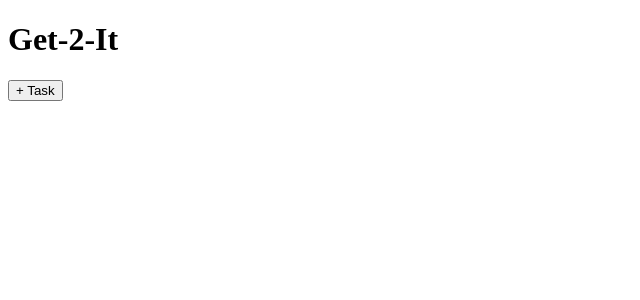
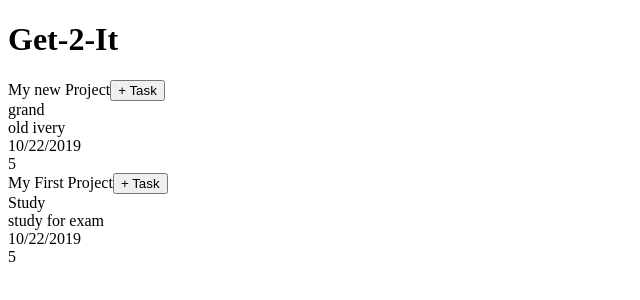
Before and after one commit to garyarzuma/To-Do-List, a website built with webpack: page dist/index.html in a window 1280 px wide. Shown: the whole page, without its empty margins (0-640 px from the left). Built offline with nearby package versions, Linux system fonts and the light colour scheme.

Commit message:
Added +Task button that assigns task to project

```diff
--- a/src/addItemPopUp.js
+++ b/src/addItemPopUp.js
@@ -1,32 +1,38 @@
+import addToDOM from './addToDOM';
 import toDoItem from './toDoItem';
 
 const addItemPopUp = (() => {
     const myForm = document.getElementById('myForm');
 
-    const showForm = () => myForm.style.display = "block";
+    const showForm = (e) => {
+        document.getElementById("myProject").textContent = e.target.parentElement.id;
+        myForm.style.display = "block";
+    }
     const closeForm = () => myForm.style.display = "none";
 
 
+    const clearForm = (myForm) => {
+        myForm.title.value = "";
+        myForm.description.value = "";
+        myForm.date.value = ""
+        myForm.dropdown.value = "1";
+    }
+
     const handleFormInput = (e) => {
         const myForm = e.target.form;
+        const selectedProject = document.getElementById("myProject");
 
-       const myItem = toDoItem(myForm.title.value,
+        const myItem = toDoItem(myForm.title.value,
                 myForm.description.value,
                 myForm.date.value,
                 myForm.dropdown.value);
 
+        myItem.myProject = selectedProject.textContent;
+
+        addToDOM.displayTask(myItem);
 
         closeForm();
-        //clearForm(myForm);
-
-    }
-
-    const clearForm = (myForm) => {
-
-        myForm.title.value = "";
-        myForm.description.value = "";
-        myForm.date.value = ""
-        myForm.dropdown.value = "1";
+        clearForm(myForm);
 
     }
 
--- /dev/null
+++ b/src/addToDOM.js
@@ -0,0 +1,44 @@
+import eventListener from './eventListener';
+
+const addToDOM = (() => {
+
+    const displayProject = (myProject) => {
+        const myProjectDiv = document.createElement('div');
+        myProjectDiv.className = "projectItem";
+        myProjectDiv.id = myProject.title;
+        document.querySelector(".project-Container").appendChild(myProjectDiv)
+
+        myProjectDiv.textContent = myProject.title;
+
+        const myButton = document.createElement('button');
+        myButton.className = "addTaskButton";
+        myButton.textContent = "+ Task";
+        myProjectDiv.appendChild(myButton);
+
+        eventListener.addButtonListener(myButton);
+    }
+
+
+    const displayTask = (myTask) => {
+        const myTaskDiv = document.createElement('div');
+
+        myTaskDiv.className = "taskItem";
+        console.log(myTask.myProject)
+        const myProjectDiv = document.getElementById(`${myTask.myProject}`)
+
+        myProjectDiv.appendChild(myTaskDiv);
+
+        for(const key in myTask){
+            const myDivNode = document.createElement('div');
+            if (key === "title" || key === "description" || key === "dueDate"|| key === "priority"){
+                myDivNode.className = key;
+                myDivNode.textContent = myTask[key];
+                myTaskDiv.appendChild(myDivNode);
+            }
+        }
+    }
+
+    return{displayProject, displayTask};
+})();
+
+ export default addToDOM;
--- a/src/eventListener.js
+++ b/src/eventListener.js
@@ -1,16 +1,17 @@
 import addItemPopUp from "./addItemPopUp";
 
 const eventListener = (() => {
-    //+Task button event listener
-    const addTaskButtonDiv = document.querySelector('.addTaskButton');
-    addTaskButtonDiv.addEventListener("click", addItemPopUp.showForm); //import addItemPopUp.js
-
     const closePopUpDiv = document.querySelector('.closeButton');
     closePopUpDiv.addEventListener("click", addItemPopUp.closeForm); //import addItemPopUp.js
 
     const submitTaskDiv = document.querySelector('.addButton');
     submitTaskDiv.addEventListener("click", addItemPopUp.handleFormInput); //import addItemPopUp.js
 
+   const addButtonListener = (div) => {
+       div.addEventListener("click", addItemPopUp.showForm);
+    };
+
+    return {addButtonListener};
 })();
 
  export default eventListener;
--- a/src/index.js
+++ b/src/index.js
@@ -1,3 +1,4 @@
+import addToDOM from './addToDOM';
 import toDoItem from './toDoItem';
 import projectItem from './projectItem';
 import addItemPopUp from './addItemPopUp';
@@ -7,7 +8,27 @@ const index = (() => {
     const testItem = toDoItem("Study", "study for exam", '10/22/2019', 5);
 
     const defaultProject = projectItem("My First Project");
+    const newProject = projectItem("My new Project");
 
+    newProject.addTask(testItem);
+    console.log(newProject)
 
+    const testItem2 = toDoItem("grand", "old ivery", '10/22/2019', 5);
 
+    newProject.addTask(testItem2);
+    console.log(newProject)
+
+    newProject.removeTask(testItem);
+    console.log(newProject)
+
+    newProject.removeTask(testItem2);
+    console.log(newProject)
+
+    addToDOM.displayProject(newProject);
+    addToDOM.displayProject(defaultProject);
+
+    addToDOM.displayTask(testItem);
+
+    testItem2.myProject = newProject.title;
+    addToDOM.displayTask(testItem2);
 })();
--- a/src/projectItem.js
+++ b/src/projectItem.js
@@ -1,6 +1,17 @@
 const projectItem= ((title) => {
+   let myTaskList = [];
 
-    return{title};
+   const addTask = (myTask) => {
+        myTaskList.push(myTask);
+   }
+   const removeTask = (myTask) => {
+        let index = myTaskList.indexOf(myTask);
+        if (index > -1) {
+            myTaskList.splice(index, 1);
+        }
+    }
+
+    return{title, removeTask, addTask, myTaskList};
  });
 
  export default projectItem;
--- a/src/toDoItem.js
+++ b/src/toDoItem.js
@@ -1,8 +1,8 @@
 const toDoItem= ((title, description, dueDate, priority) => {
-    const text = function() {
-        console.log(title)
-    };
-    return{title, description, dueDate, priority, text}
+
+    let myProject = "My First Project";
+
+    return{title, description, dueDate, priority, myProject}
  });
 
  export default toDoItem;
```
Also changed, not shown: dist/index.html, dist/main.js.
